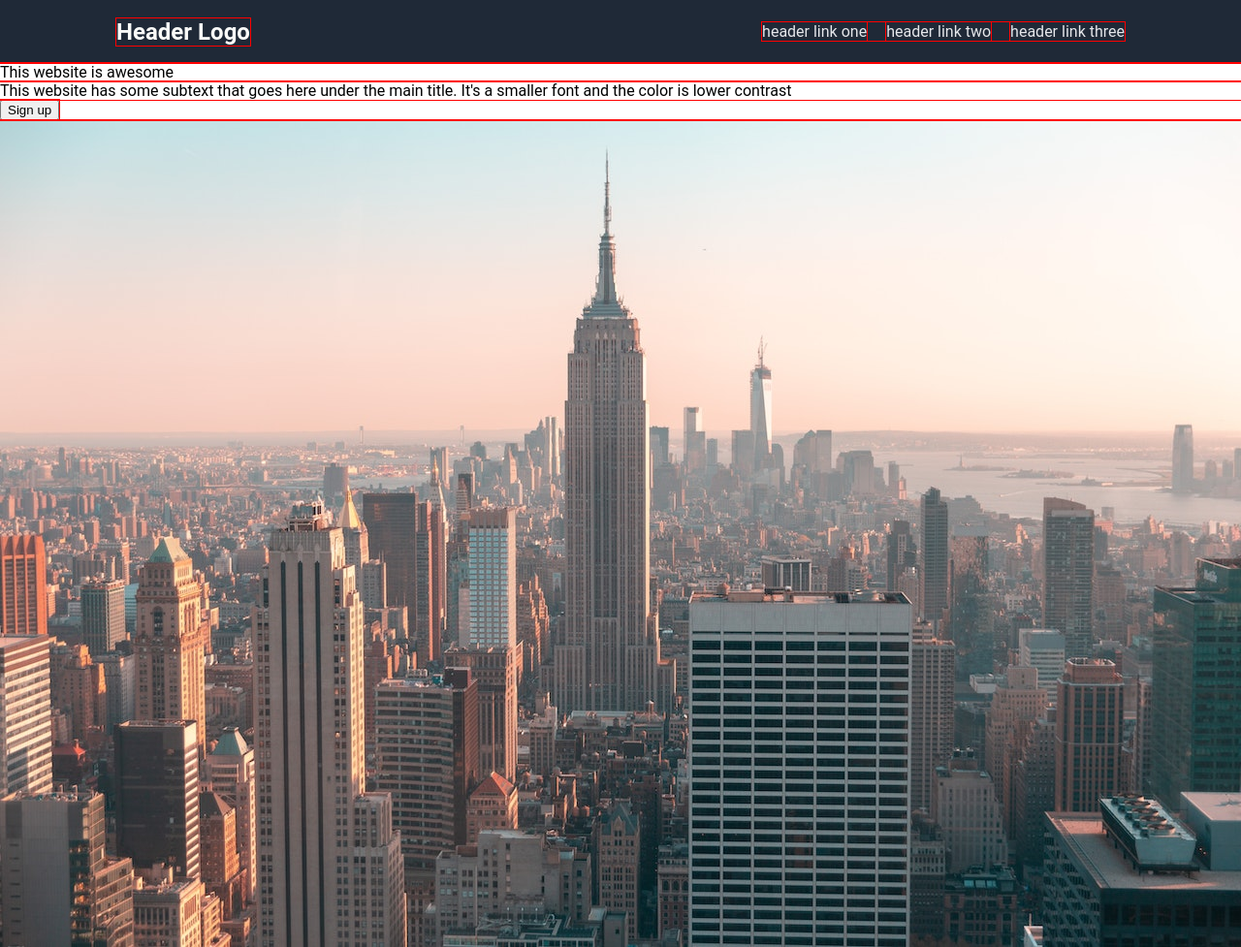
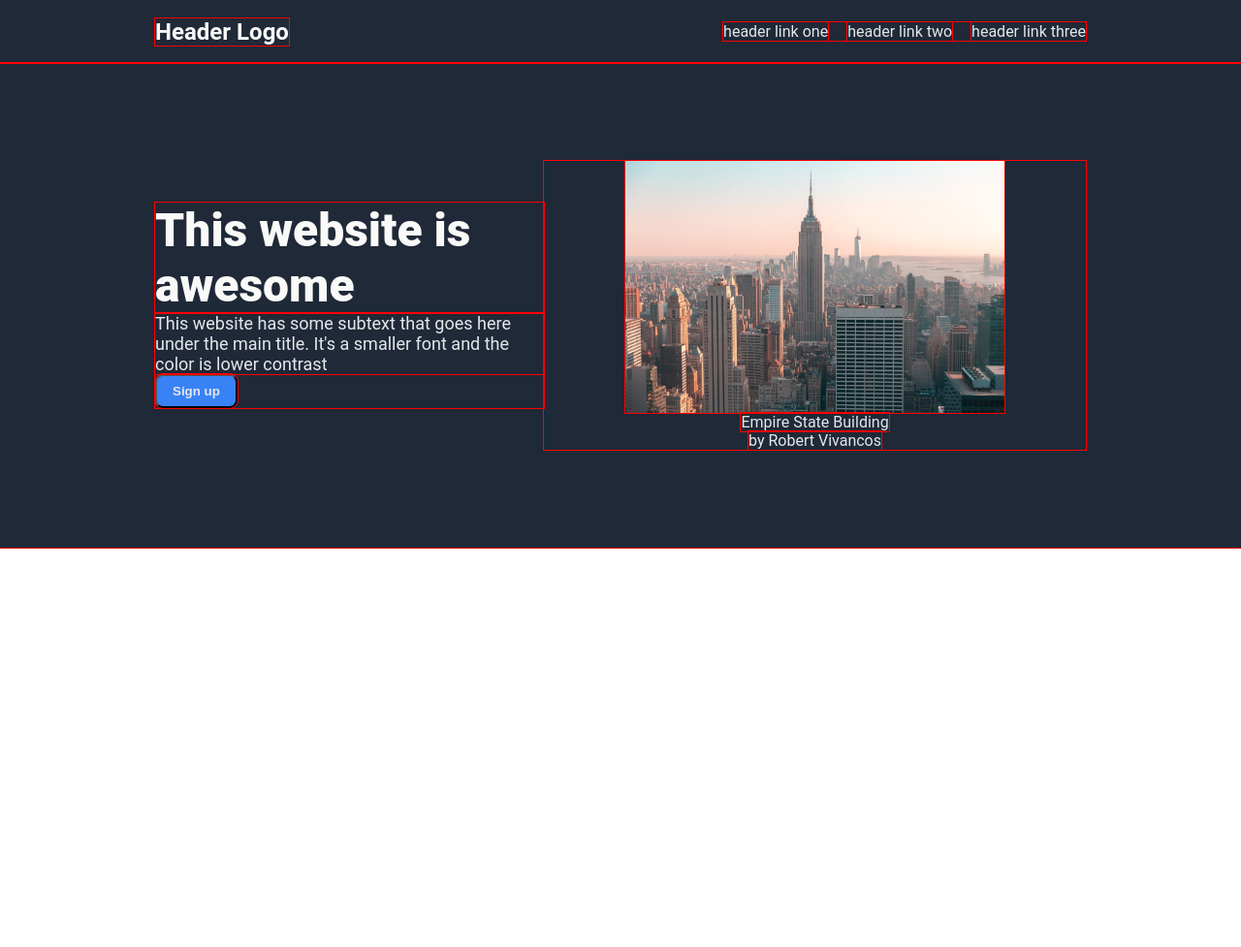
Before and after one commit to Keperoni/Landing_Page, a plain HTML site: page index.html in a window 1280 px wide. Shown: the top 977 px of the page at 97% size. After the commit the page ends 800 px from the top, so only its background shows below. Drawn offline with Linux system fonts and the light colour scheme.

Commit message:
Add styling to layer1

```diff
--- a/style.css
+++ b/style.css
@@ -7,12 +7,16 @@ body {
     margin: 0;
 }
 
+.header,
+.layer1 {
+    padding-left: 160px;
+    padding-right: 160px;
+}
+
 .header {
     background-color: #1f2937;
     width: auto;
     height: 65px;
-    padding-left: 120px;
-    padding-right: 120px;
     display: flex;
     justify-content: space-between;
     align-items: center;
@@ -32,3 +36,53 @@ body {
     padding: 0;
     margin: 0;
 }
+
+.layer1 {
+    background-color: #1f2937;
+    width: auto;
+    height: 500px;
+    display: flex;
+    justify-content: space-between;
+    align-items: center;
+    }
+
+.layer1-hero-main {
+    font-size: 48px;
+    font-weight: 800;
+    color: #F9FAF8;
+    }
+
+.layer1-hero-secundary {
+    font-size: 18px;
+    color: #E5E7EB;
+    }
+
+button {
+    padding: 8px 16px;
+    border-radius: 8px;
+    }
+
+button.sign-up {
+    background-color: #3882F6;
+    color: #E5E7EB;
+    font-weight: 700;
+    }
+
+.layer1-left {
+}
+
+.layer1-right {
+    color: #E5E7EB;
+    text-align: center;
+    display: flex;
+    flex-direction: column;
+    justify-content: center;
+    align-items: center;
+    overflow: visible;
+}
+
+.layer1-right img {
+    max-width: 70%;
+    width: 70%;
+    min-width: 200px;
+}
```
